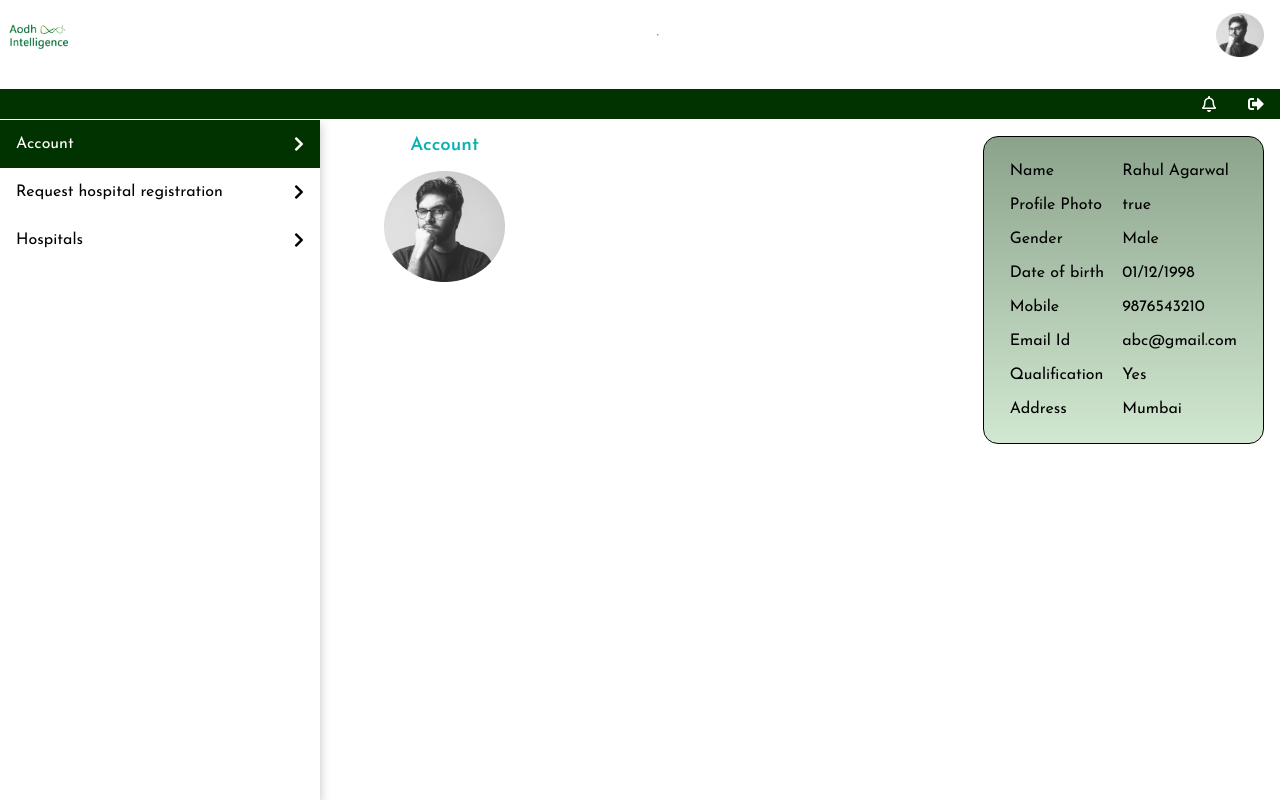
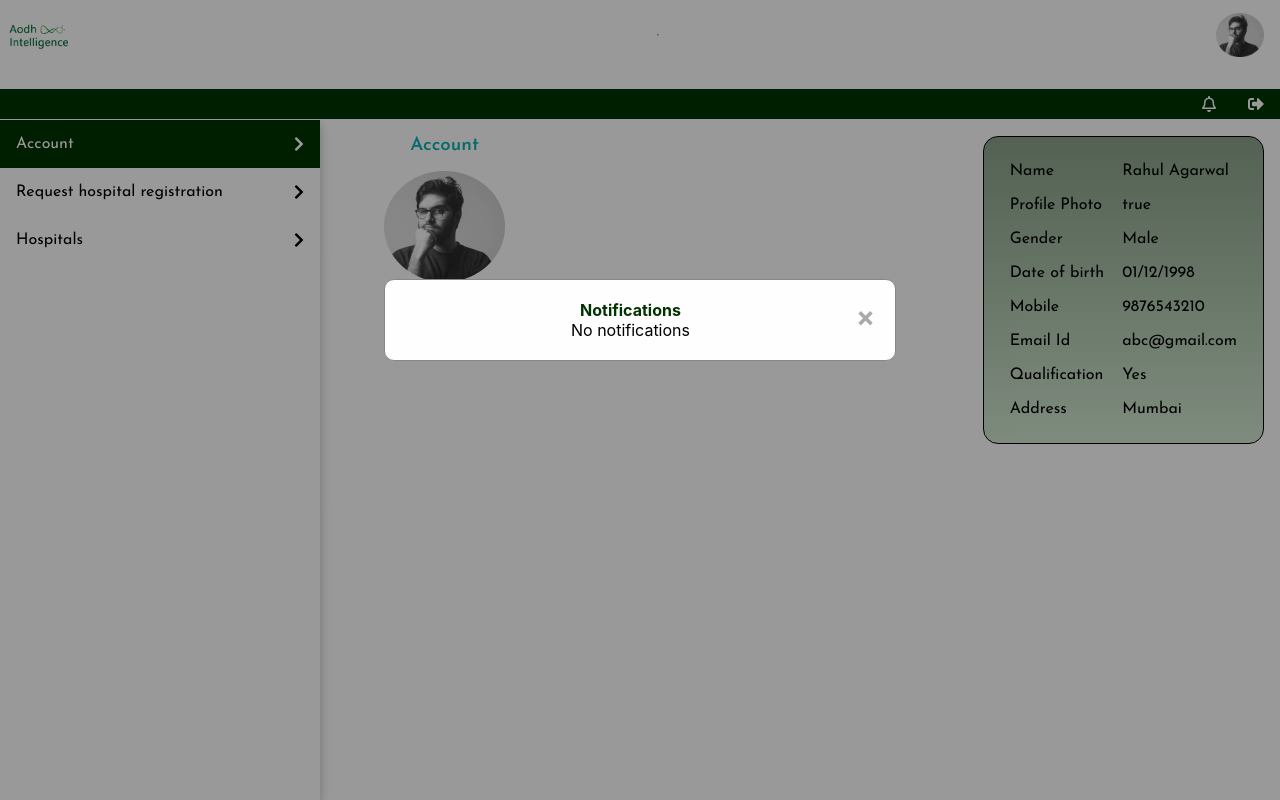
Before and after one commit to harshitkumar712/aodh_intelligence, a React (Create React App) app: page /account in a window 1280 px wide. Both pictures are taken after a click on the icon 1209 px from the left and 104 px from the top of the page. Built offline with nearby package versions, Linux system fonts and the light colour scheme.

Commit message:
added notification

```diff
--- a/src/components/HospitalRow.js
+++ b/src/components/HospitalRow.js
@@ -59,7 +59,7 @@ td{
 
 @media ${device.md} {
 		td{
-			padding:0.5rem;
+			padding:0.6rem;
 			font-size:0.8rem;
 		}
 
--- a/src/components/Modal.js
+++ b/src/components/Modal.js
@@ -3,12 +3,12 @@ import ReactDOM from "react-dom";
 import styled from "styled-components";
 import { device } from "../constants/mediaQueries";
 
-const Modal = ({ open, children, close }) => {
+const Modal = ({open, children, close }) => {
   if (!open) return null;
 
   return ReactDOM.createPortal(
     <Container onClick={close}>
-      <Wrapper onClick={(e) => e.stopPropagation()}>
+      <Wrapper  onClick={(e) => e.stopPropagation()}>
         <span onClick={close} className="close">
           &times;
         </span>
@@ -45,13 +45,19 @@ const Container = styled.div`
   }
 `;
 const Wrapper = styled.div`
+position: absolute;
+
+top: 40%;
+left: 50%;
+
+  transform: translate(-50%, -50%);
   text-align: center;
   border-radius: 10px;
   background-color: #fefefe;
-  margin: auto;
+
   padding: 20px;
   border: 1px solid #888;
-  width: 40%;
+  width: ${(props) => props.width?props.width:"40%"};
   font-size: 1rem;
   button {
     border: none;
@@ -73,7 +79,7 @@ const Wrapper = styled.div`
   }
 
   @media ${device.md} {
-    width: 60%;
+   width: 60%;
   }
   @media ${device.sm} {
     width: 80%;
--- a/src/parts/Navbar.js
+++ b/src/parts/Navbar.js
@@ -1,12 +1,14 @@
-import React from "react";
+import React,{useState} from "react";
 import logo from "../assets/images/logo1.png";
 import styled from "styled-components";
 import SearchBox from "../components/SearchBox";
 import { withRouter,Link } from "react-router-dom";
 import {device} from '../constants/mediaQueries';
 import profile from "../assets/images/profile.png";
+import Modal from '../components/Modal';
 
 const Navbar = (props) => {
+	const [modal,setModal]= useState(false);
 	return (
 		<Container>
 			<Wrapper>
@@ -25,10 +27,15 @@ const Navbar = (props) => {
 				{props.location.pathname !== "/" && (
 					<>
 						<i onClick={props.toggleSidebar} className="fas fa-bars bars"></i>
-						<i className="far fa-bell"></i>
+						<i onClick={()=>setModal(prev=>!prev)} className="far fa-bell"></i>
 						<Link to="/"><i className="fas fa-sign-out-alt"></i></Link>
 					</>
 				)}
+				<Modal  open={modal} close={()=>setModal(false)}>
+
+            	<h4 style={{color:"#003300"}}>Notifications</h4>
+            	<p>No notifications </p>
+            </Modal>
 			</StatusBar>
 		</Container>
 	);
```
